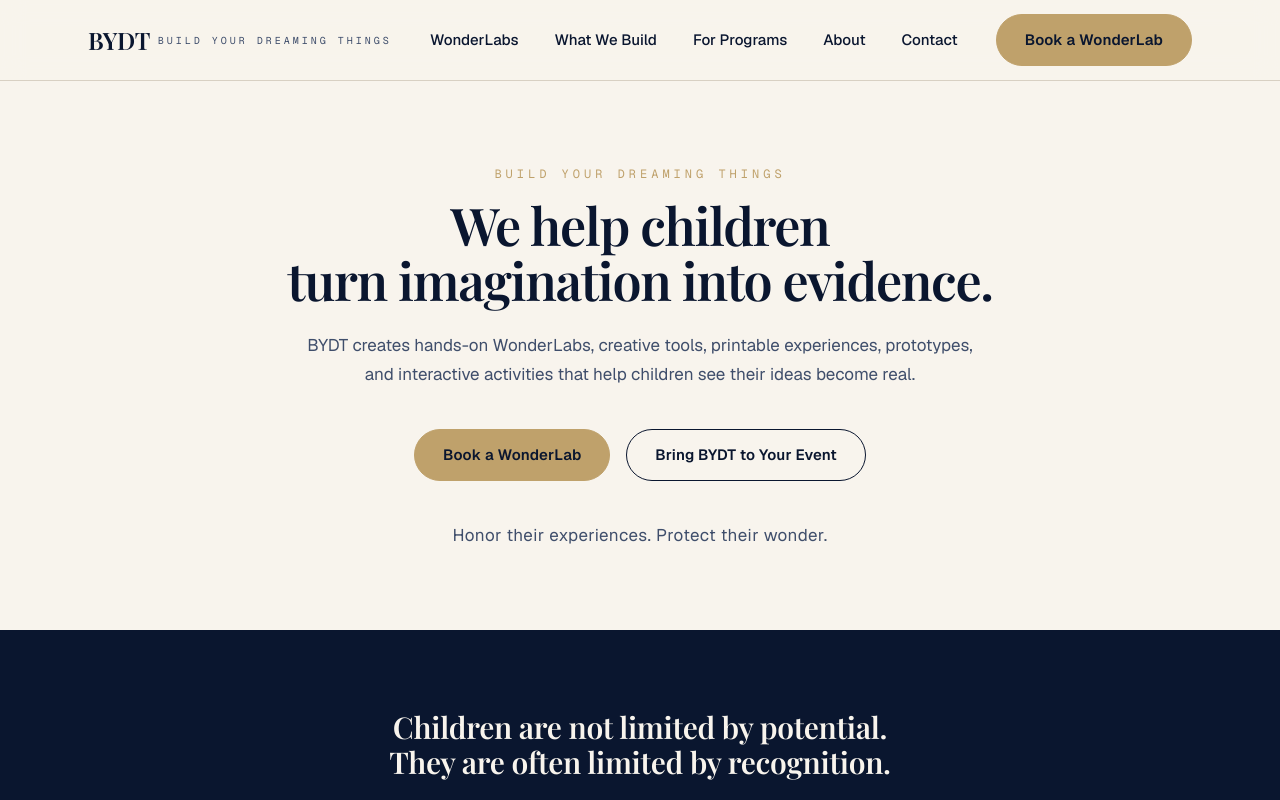
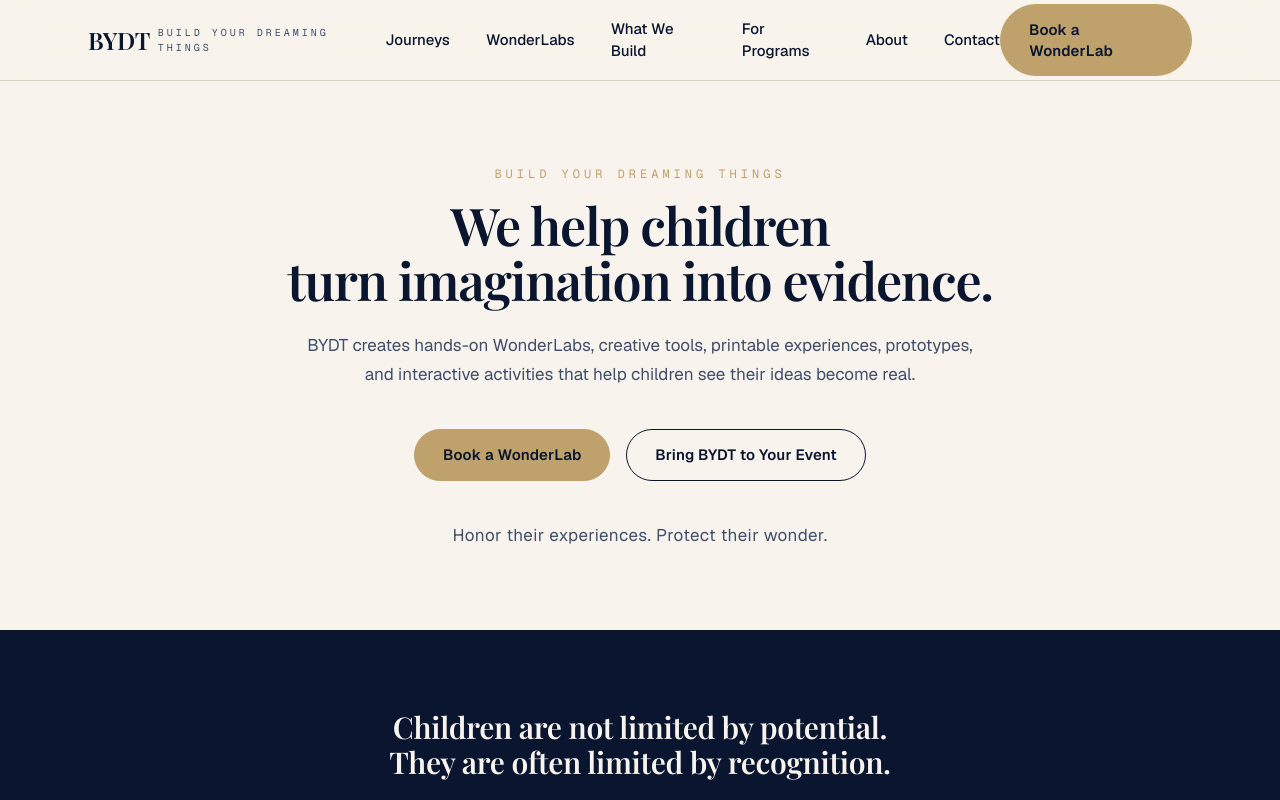
Before and after one commit to HonorYourExperiences/bydt, a Next.js app: page / in a window 1280 px wide. Shown: the top 800 px of the page. Built offline with nearby package versions, Linux system fonts and the light colour scheme.

Commit message:
Add Journeys link to Navbar

```diff
--- a/components/Navbar.tsx
+++ b/components/Navbar.tsx
@@ -8,6 +8,7 @@ export default function Navbar() {
   const [isOpen, setIsOpen] = useState(false);
 
   const navLinks = [
+    { href: "/journeys", label: "Journeys" },
     { href: "/wonderlabs", label: "WonderLabs" },
     { href: "/what-we-build", label: "What We Build" },
     { href: "/for-parents-camps-presenters", label: "For Programs" },
```
